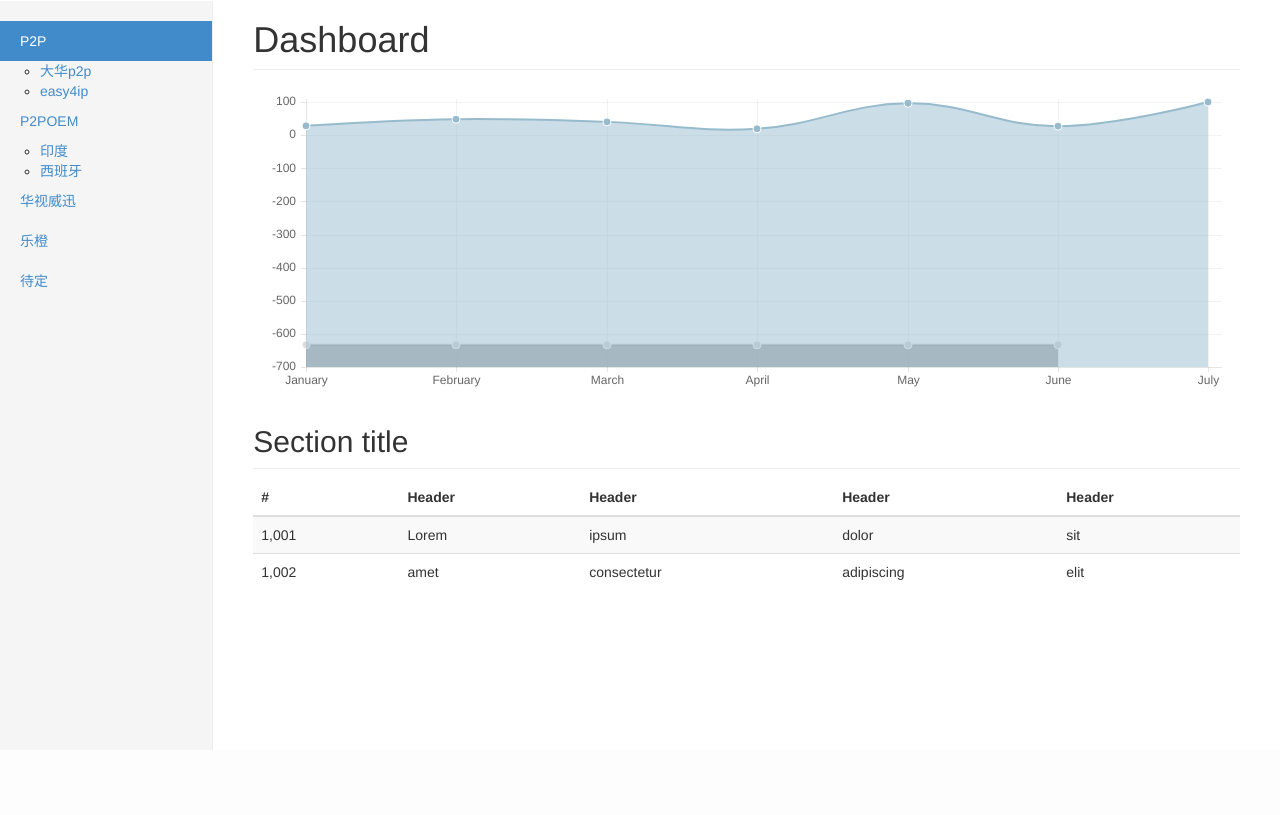
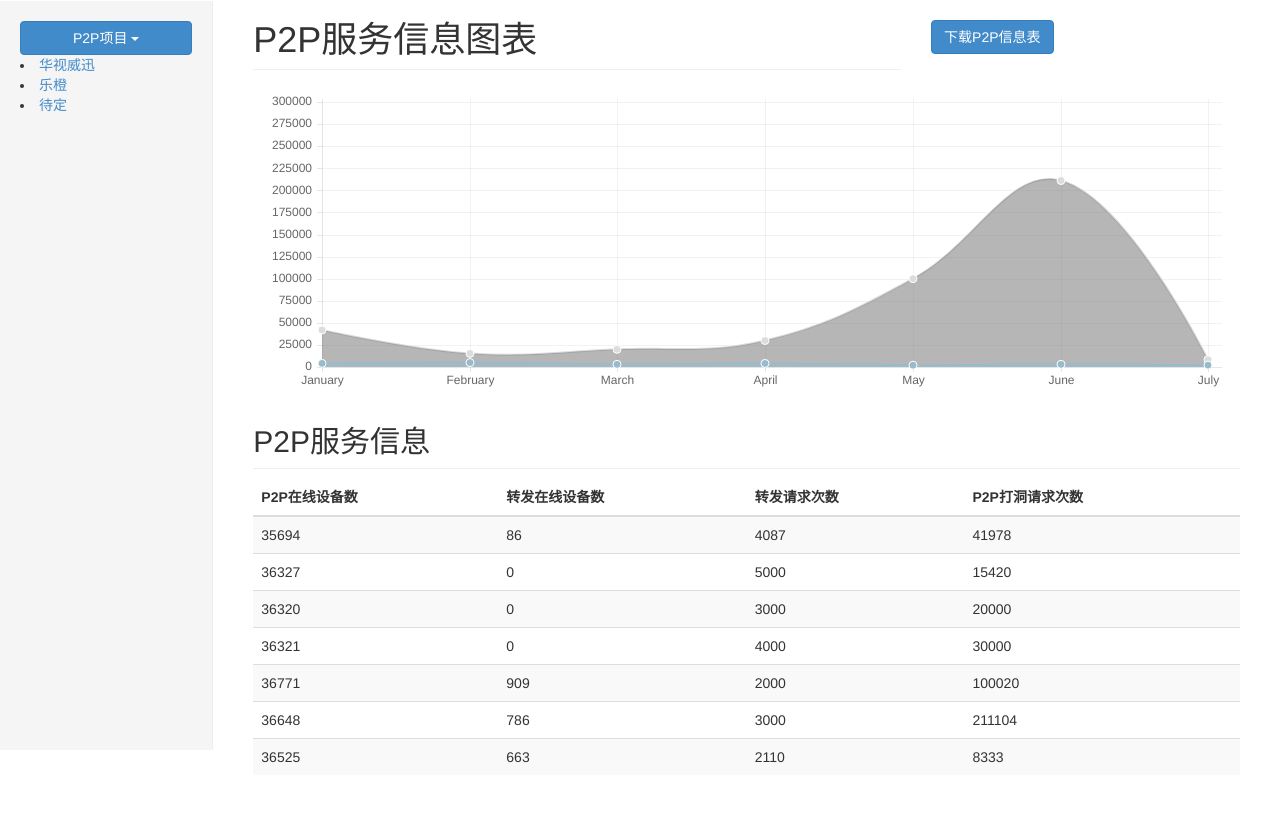
Before and after one commit to loyin62688/p2p_repository, a Django app: page /test in a window 1280 px wide. Shown: the part 50-865 px from the top of the page. Before the commit the page ends 800 px from the top, so only its background shows below. Run offline with Django 3.2, Linux system fonts and the light colour scheme; data comes from the database, SQL or seed files in the repository; both versions use the stored data as it was after the commit; some libraries are stand-ins or nearby versions.

```diff
--- a/P2PADM/apps/P2Padmin/views.py
+++ b/P2PADM/apps/P2Padmin/views.py
@@ -13,6 +13,7 @@ from .forms import LoginForm
 import datetime
 #from django.db import models
 from P2PADM.apps.P2Padmin.models import *
+import csv
 
 #@csrf_protect
 def login(request):
@@ -38,33 +39,64 @@ def index(request):
     form = LoginForm()
     return render_to_response('login.html',{'form':form})
 
+def getInfoByDay(m_date):
+    ins_list = P2PServerInfo.objects.filter(project='easy4ip',col_date__range = (m_date - datetime.timedelta(days=2),m_date))
+    if len(ins_list) == 3:
+#            m_p2p_onlinenum = int(ins_list[2].p2p_onlinenum) - int(ins_list[1].p2p_onlinenum)
+#            m_rel_onlinenum = int(ins_list[2].rel_onlinenum) - int(ins_list[1].rel_onlinenum)
+        m_p2p_onlinenum = int(ins_list[2].p2p_onlinenum)
+        m_rel_onlinenum = int(ins_list[2].rel_onlinenum)
+        m_relay_accnum = int(ins_list[2].relay_accnum) - int(ins_list[1].relay_accnum)
+        m_p2p_accnum = int(ins_list[2].p2p_accnum) - int(ins_list[1].p2p_accnum)
+    else:
+#            m_p2p_onlinenum = int(ins_list[1].p2p_onlinenum) - int(ins_list[0].p2p_onlinenum)
+#            m_rel_onlinenum = int(ins_list[1].rel_onlinenum) - int(ins_list[0].rel_onlinenum)
+        m_p2p_onlinenum = int(ins_list[1].p2p_onlinenum)
+        m_rel_onlinenum = int(ins_list[1].rel_onlinenum)
+        m_relay_accnum = int(ins_list[1].relay_accnum) - int(ins_list[0].relay_accnum)
+        m_p2p_accnum = int(ins_list[1].p2p_accnum) - int(ins_list[0].p2p_accnum)
+    return [m_p2p_onlinenum,m_rel_onlinenum,m_relay_accnum,m_p2p_accnum]
 
 #def getP2PInfo(request):
 #    return render_to_response('monitor.html')
 def p2pInfoMon(request):
-    def getInfoByDay(m_date):
-        ins_list = P2PServerInfo.objects.filter(project='easy4ip',col_date__range = (m_date - datetime.timedelta(days=2),m_date))
-        if len(ins_list) == 3:
-            m_p2p_onlinenum = int(ins_list[2].p2p_onlinenum) - int(ins_list[1].p2p_onlinenum)
-            m_rel_onlinenum = int(ins_list[2].rel_onlinenum) - int(ins_list[1].rel_onlinenum)
-            m_relay_accnum = int(ins_list[2].relay_accnum) - int(ins_list[1].relay_accnum)
-            m_p2p_accnum = int(ins_list[2].p2p_accnum) - int(ins_list[1].p2p_accnum)
-        else:
-            m_p2p_onlinenum = int(ins_list[1].p2p_onlinenum) - int(ins_list[0].p2p_onlinenum)
-            m_rel_onlinenum = int(ins_list[1].rel_onlinenum) - int(ins_list[0].rel_onlinenum)
-            m_relay_accnum = int(ins_list[1].relay_accnum) - int(ins_list[0].relay_accnum)
-            m_p2p_accnum = int(ins_list[1].p2p_accnum) - int(ins_list[0].p2p_accnum)
-        return m_p2p_onlinenum,m_rel_onlinenum,m_relay_accnum,m_p2p_accnum
     m_Infosets = []
+    m_Infosets_ins = []
     m_p2p_onlinenum_list = []
     m_rel_onlinenum_list = []
     m_relay_accnum_list = []
     m_p2p_accnum_list = []
-    for i in range(0,6):
-        m_Infosets.append(getInfoByDay(datetime.datetime.today()))
-    for i in range(0,6):
+    def initSerInfoDir(i):
+        x = {}
+        x['m_p2p_onlinenum'] = i[0]
+        x['m_rel_onlinenum'] = i[1]
+        x['m_relay_accnum'] = i[2]
+        x['m_p2p_accnum'] = i[3]
+        return x
+    for i in range(0,7):
+        m_Infosets.append(getInfoByDay(datetime.datetime.today()-datetime.timedelta(days=i)))
+        m_Infosets_ins.append(initSerInfoDir(getInfoByDay(datetime.datetime.today()-datetime.timedelta(days=i))))
+    for i in range(0,7):
         m_p2p_onlinenum_list.append(m_Infosets[i][0])
         m_rel_onlinenum_list.append(m_Infosets[i][1])
         m_relay_accnum_list.append(m_Infosets[i][2])
         m_p2p_accnum_list.append(m_Infosets[i][3])
-    return render_to_response('monitor.html',RequestContext(request,{'m_p2p_onlinenum_list':m_p2p_onlinenum_list,}))#'m_rel_onlinenum_list':m_rel_onlinenum_list,'m_relay_accnum_list':m_relay_accnum_list, 'm_p2p_accnum_list':m_p2p_accnum_list,}))
+    return render_to_response('monitor.html',RequestContext(request,{'m_relay_accnum_list':m_relay_accnum_list,'m_p2p_accnum_list':m_p2p_accnum_list,'m_Infosets_ins':m_Infosets_ins,}))#'m_rel_onlinenum_list':m_rel_onlinenum_list,'m_relay_accnum_list':m_relay_accnum_list, 'm_p2p_accnum_list':m_p2p_accnum_list,}))
+
+
+def downloadP2PCSV(request):
+    # Create the HttpResponse object with the appropriate CSV header.
+    p2pdate = ('6daysago','5daysago','4daysago','3daysago','2daysago','yestday','today')
+    title = (' ','P2PONLINE_NUM','RELAYONLINE_NUM','RELAYACCUSS_NUM','P2PACCUESS_NUM')
+    response = HttpResponse(content_type='application/octet-stream')
+    response['Content-Disposition'] = 'attachment; filename=p2pInfo.csv'
+
+    # Create the CSV writer using the HttpResponse as the "file."
+    writer = csv.writer(response)
+    writer.writerow(title)
+    for i in range(0,7):
+        x = []
+        x.append(p2pdate[i])
+        x.extend(getInfoByDay(datetime.datetime.today()-datetime.timedelta(days=i)))
+        writer.writerow(x)
+    return response
--- a/P2PADM/templates/monitor.html
+++ b/P2PADM/templates/monitor.html
@@ -58,6 +58,7 @@
     <div class="container-fluid">
       <div class="row">
         <div class="col-sm-3 col-md-2 sidebar">
+             <!--
           <ul class="nav nav-sidebar">
 				<li class="active ">
 					<a href="javascript:;">
@@ -66,7 +67,6 @@
 					<!--
 					<span class="selected"></span>
 					<span class="arrow open"></span>
-					-->
 					</a>
 					<ul class="sub-menu">
 						<li class = "active">
@@ -79,28 +79,32 @@
 						</li>
 					</ul>
 				</li>
-				<li>
-					<a href="javascript:;">
-					<i class="icon-bookmark-empty"></i>
-					<span class="title">P2POEM</span>
-					</a>
-					<ul class="sub-menu">
-						<li >
+					-->
+				<a class="btn btn-primary btn-block" data-toggle="collapse" href="#collapseExample" aria-expanded="false" aria-controls="collapseExample">
+  				<div class="row">
+  				<div class="col-md-12">
+  				<span>P2P项目</span>
+  				<span class="caret"></span>
+  				</div>
+  				</div>
+				</a>
+				<div class="collapse" id="collapseExample">
+    				<ul class="sub-menu">
+						<li class = "active">
 							<a href="ui_general.html">
-							印度</a>
+							大华p2p</a>
 						</li>
-						<li class="active">
+						<li>
 							<a href="ui_buttons.html">
-							西班牙</a>
+							easy4ip</a>
 						</li>
 					</ul>
-				</li>
+				</div>
       <!--      <li class="active"><a href="#">乐橙</a></li>  -->
 
             <li><a href="#">华视威迅</a></li>
             <li><a href="#">乐橙</a></li>
             <li><a href="#">待定</a></li>
-          </ul>
 
           <!--
           <ul class="nav nav-sidebar">
@@ -118,7 +122,16 @@
           -->
         </div>
         <div class="col-sm-9 col-sm-offset-3 col-md-10 col-md-offset-2 main">
-          <h1 class="page-header">Dashboard</h1>
+        <div class="row">
+        	<div class="col-md-8">
+          <h1 class="page-header">P2P服务信息图表</h1>
+          </div>
+          <div class="col-md-4">
+          	<form action="downloadcsv" method="get">
+         	 <button type="button submit" class="btn btn-primary">下载P2P信息表</button>
+         	</form>
+          </div>
+          </div>
 
           <div class="row placeholders">
            <canvas id="myChart"  width="950"  height="300"></canvas>
@@ -133,14 +146,14 @@
 				pointStrokeColor : "#fff",
 		<!--		data : [65,59,90,81,56,55,40]
 		-->
-				data : {{ m_p2p_onlinenum_list }}
+				data : {{ m_p2p_accnum_list }}
 				},
 				{
 				fillColor : "rgba(151,187,205,0.5)",
 				strokeColor : "rgba(151,187,205,1)",
 				pointColor : "rgba(151,187,205,1)",
 				pointStrokeColor : "#fff",
-				data : [28,48,40,19,96,27,100]
+				data : {{ m_relay_accnum_list }}
 				}
 				]
 				}
@@ -150,19 +163,27 @@
 
           </div>
 
-          <h2 class="sub-header">Section title</h2>
+          <h2 class="sub-header">P2P服务信息</h2>
           <div class="table-responsive">
             <table class="table table-striped">
               <thead>
                 <tr>
-                  <th>#</th>
-                  <th>Header</th>
-                  <th>Header</th>
-                  <th>Header</th>
-                  <th>Header</th>
+                  <th>P2P在线设备数</th>
+                  <th>转发在线设备数</th>
+                  <th>转发请求次数</th>
+                  <th>P2P打洞请求次数</th>
                 </tr>
               </thead>
               <tbody>
+              {% for j in m_Infosets_ins %}
+              <tr>
+              <td>{{ j.m_p2p_onlinenum }}</td>
+              <td>{{ j.m_rel_onlinenum }}</td>
+              <td>{{ j.m_relay_accnum }}</td>
+              <td>{{ j.m_p2p_accnum }}</td>
+              </tr>
+              {% endfor %}
+              <!--
                 <tr>
                   <td>1,001</td>
                   <td>Lorem</td>
@@ -177,6 +198,8 @@
                   <td>adipiscing</td>
                   <td>elit</td>
                 </tr>
+                -->
+
               </tbody>
             </table>
           </div>
--- a/P2PADM/urls.py
+++ b/P2PADM/urls.py
@@ -11,4 +11,5 @@ urlpatterns = patterns('',
     url(r'^login',login),
     url(r'^index',index),
     url(r'^test$',p2pInfoMon),
+    url(r'^downloadcsv',downloadP2PCSV),
 )
```
Also changed, not shown: db.sqlite3, 3 other files.
